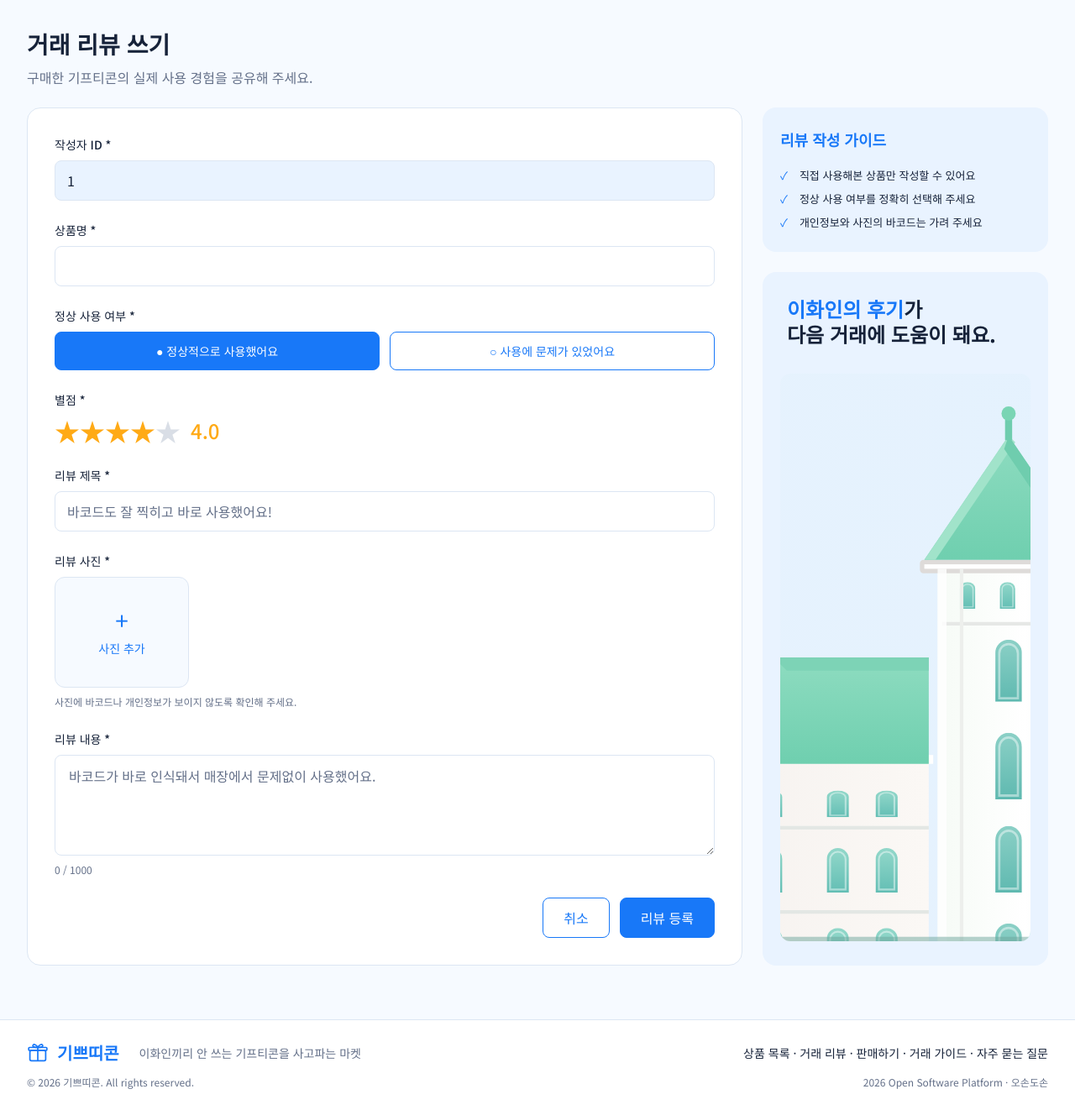
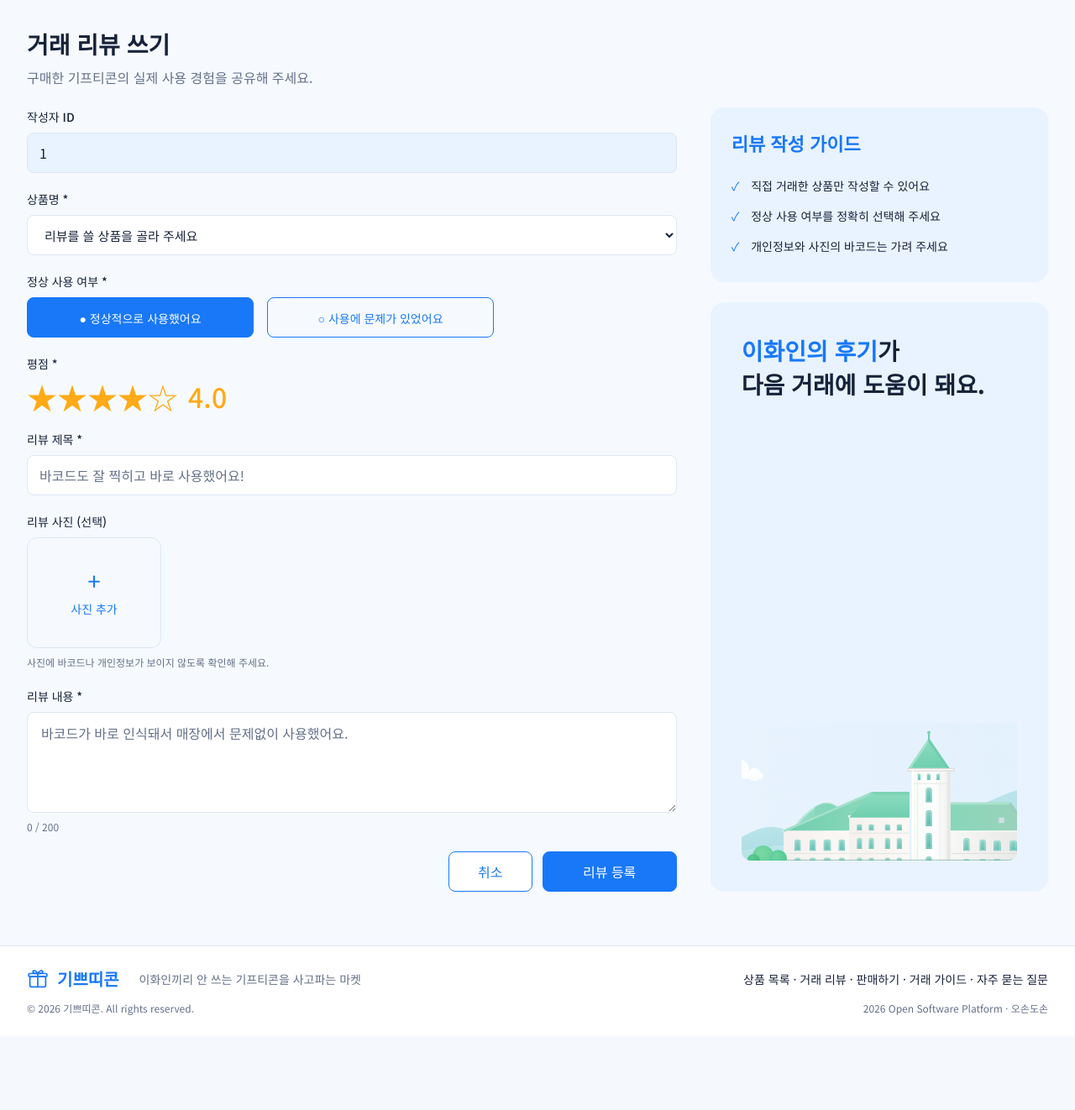
Before and after one commit to osp-5sondoson/2026_osp_project_5sondoson, a Flask app: page /reg_reviews in a window 1280 px wide. Shown: the part 88-1410 px from the top of the page at 84% size. After the commit the page ends 1297 px from the top, so only its background shows below. Run offline with Flask 3, Linux system fonts and the light colour scheme; the visitor is signed in with stand-in values (Sample User, id 1); data that the repository does not hold is empty; parts of the project's set-up code (start-up, migrations or seed data) failed here and were passed over.

Commit message:
style(review): 리뷰 작성 화면을 피그마 04에 맞춤 (상품명 드롭다운, 비율, 평점 별, 사진 선택)

```diff
--- a/app.py
+++ b/app.py
@@ -270,7 +270,10 @@ def reg_review():
     product = normalize_item(item_name, raw) if isinstance(raw, dict) else None
     if product:
         product = {**raw, **product}
-    return render_template("reg_reviews.html", item_name=item_name, product=product)
+    # 피그마 04: 상품명은 드롭다운. 등록된 상품 이름을 보기로 넘김
+    item_names = sorted(DB.get_items().keys())
+    return render_template("reg_reviews.html", item_name=item_name, product=product,
+                           item_names=item_names)
 
 
 # 내 기프티콘함(특별페이지) 샘플 데이터: 로그인한 구매자가 산 기프티콘
--- a/static/css/review.css
+++ b/static/css/review.css
@@ -462,16 +462,53 @@ img.avatar {
 }
 
 /* 리뷰 작성 */
+/* 피그마 04: 폼 900 : 오른쪽 468, 사이 40 */
 .write-layout {
   display: grid;
-  grid-template-columns: 1fr 340px;
-  gap: 24px;
+  grid-template-columns: minmax(0, 900fr) minmax(0, 468fr);
+  gap: 40px;
   align-items: stretch;
 }
 
+/* 공통 .form의 카드 모양만 끔 (상품 등록 화면과 같은 방식) */
 .write-layout .form {
   max-width: none;
-  padding: 32px;
+  padding: 0;
+  background-color: transparent;
+  border: 0;
+  border-radius: 0;
+}
+
+.write-layout .form__field {
+  margin-bottom: 20px;
+}
+
+/* 상품명 드롭다운 */
+.select-wrap select {
+  box-sizing: border-box;
+  width: 100%;
+  height: 48px;
+  padding: 0 16px;
+  font: inherit;
+  font-size: 15px;
+  color: var(--text);
+  background-color: var(--surface);
+  border: 1px solid var(--border);
+  border-radius: 8px;
+  cursor: pointer;
+}
+
+.select-wrap select:focus {
+  outline: none;
+  border-color: var(--primary);
+}
+
+.write-cancel {
+  width: 100px;
+}
+
+.write-submit {
+  width: 160px;
 }
 
 .input--readonly {
@@ -504,9 +541,18 @@ img.avatar {
   opacity: 0;
 }
 
+.choice {
+  gap: 16px;
+}
+
+/* 피그마 04: 버튼은 글자 길이만큼(270·290), 왼쪽 정렬 */
 .choice label {
-  flex: 1;
-  padding: 10px 16px;
+  flex: 0 0 auto;
+  min-width: 270px;
+  box-sizing: border-box;
+  height: 48px;
+  padding: 12px 24px;
+  font-size: 15px;
   font-size: 14px;
   text-align: center;
   color: var(--primary);
@@ -549,21 +595,26 @@ img.avatar {
   opacity: 0;
 }
 
+/* 피그마 04: 고른 별은 ★, 나머지는 테두리만 있는 ☆ (둘 다 주황) */
 .rating-input__stars label {
-  font-size: 30px;
-  line-height: 36px;
-  color: #d9dee6;
+  font-size: 36px;
+  line-height: 40px;
+  color: var(--amber);
   cursor: pointer;
 }
 
-.rating-input__stars input:checked ~ label,
-.rating-input__stars label:hover,
-.rating-input__stars label:hover ~ label {
-  color: var(--amber);
+.rating-input__stars label::before {
+  content: "☆";
+}
+
+.rating-input__stars input:checked ~ label::before,
+.rating-input__stars label:hover::before,
+.rating-input__stars label:hover ~ label::before {
+  content: "★";
 }
 
 .rating-input__score {
-  font-size: 24px;
+  font-size: 32px;
   font-weight: 500;
   color: var(--amber);
 }
@@ -576,7 +627,7 @@ img.avatar {
 }
 
 .side-card {
-  padding: 20px;
+  padding: 24px;
   background-color: var(--surface);
   border: 1px solid var(--border);
   border-radius: var(--radius-card-lg);
@@ -588,8 +639,8 @@ img.avatar {
 }
 
 .side-card__title {
-  margin: 0 0 12px;
-  font-size: 18px;
+  margin: 0 0 16px;
+  font-size: 22px;
 }
 
 .side-card__title--primary {
@@ -628,15 +685,15 @@ img.avatar {
 }
 
 .side-product__seller {
-  font-size: 12px;
+  font-size: 14px;
   color: var(--text-secondary);
 }
 
 .guide {
   margin: 0;
   padding: 0;
-  font-size: 13px;
-  line-height: 28px;
+  font-size: 14px;
+  line-height: 36px;
   list-style: none;
 }
 
@@ -657,12 +714,15 @@ img.avatar {
   flex-direction: column;
 }
 
+.side-card--promo {
+  padding: 36px;
+}
+
 .side-card--promo p {
   margin: 0;
-  font-size: 24px;
+  font-size: 28px;
   font-weight: 700;
-  line-height: 30px;
-  padding: 8px 8px;
+  line-height: 40px;
 }
 
 .side-card--promo span {
@@ -722,9 +789,10 @@ img.avatar {
   }
 }
 
+/* 피그마 04: 구름까지 보이는 가로 풍경을 카드 아래쪽에 (약 2:1) */
 .side-card__campus {
-  flex: 1;
-  margin: 24px 0 8px;
+  margin: auto 0 0;
+  padding-top: 24px;
   overflow: hidden;
   border-radius: var(--radius-card);
 }
@@ -732,7 +800,7 @@ img.avatar {
 .side-card__campus img {
   display: block;
   width: 100%;
-  height: 100%;
+  aspect-ratio: 2 / 1;
   object-fit: cover;
-  object-position: 55% center;
+  object-position: 50% center;
 }
--- a/templates/reg_reviews.html
+++ b/templates/reg_reviews.html
@@ -11,13 +11,20 @@
   {# POST 저장 라우트와 DB 처리는 리뷰 저장 담당자가 연결한다. #}
   <form class="form" action="/submit_review_post" method="post" enctype="multipart/form-data">
    <div class="form__field">
-    <label for="writer">작성자 ID *</label>
+    <label for="writer">작성자 ID</label>
     <input type="text" name="writer" id="writer" value="{{ session.get('id', '') }}" readonly class="input--readonly" placeholder="로그인 후 작성 가능">
    </div>
    <div class="form__field">
     <label for="item">상품명 *</label>
-    <input type="text" name="item" id="item" value="{{ item_name }}" {% if item_name %}readonly class="input--readonly"{% endif %} required>
-    {% if product %}<p class="form__help">판매자 {{ product.seller }}님의 상품이에요.</p>{% endif %}
+    <div class="select-wrap">
+     <select name="item" id="item" required>
+      <option value="" disabled {% if not item_name %}selected{% endif %}>리뷰를 쓸 상품을 골라 주세요</option>
+      {% for n in item_names %}
+      <option value="{{ n }}" {% if n == item_name %}selected{% endif %}>{{ n }}</option>
+      {% endfor %}
+     </select>
+    </div>
+    {% if product %}<p class="form__help">판매자 {{ product.seller }}님과 거래한 상품이에요.</p>{% endif %}
    </div>
    <div class="form__field">
     <label>정상 사용 여부 *</label>
@@ -29,12 +36,12 @@
     </div>
    </div>
    <div class="form__field">
-    <label>별점 *</label>
+    <label>평점 *</label>
     <div class="rating-input">
      <div class="rating-input__stars">
       {% for n in range(5, 0, -1) %}
       <input type="radio" name="rating" id="star{{ n }}" value="{{ n }}" {% if n == 4 %}checked{% endif %}>
-      <label for="star{{ n }}" aria-label="{{ n }}점">★</label>
+      <label for="star{{ n }}" aria-label="{{ n }}점"></label>
       {% endfor %}
      </div>
      <span class="rating-input__score" id="rating_score">4.0</span>
@@ -45,25 +52,25 @@
     <input type="text" name="title" id="title" placeholder="바코드도 잘 찍히고 바로 사용했어요!" maxlength="40" required>
    </div>
    <div class="form__field">
-    <label for="file_input">리뷰 사진 *</label>
+    <label for="file_input">리뷰 사진 (선택)</label>
     <div class="pictures">
      <img id="preview" class="preview" alt="선택한 리뷰 사진 미리보기" style="display:none">
      <div class="picture-add">
       <span class="picture-add__plus">+</span>
       <span>사진 추가</span>
-      <input type="file" name="photo" id="file_input" accept="image/png,image/jpeg,image/gif,image/webp" required>
+      <input type="file" name="photo" id="file_input" accept="image/png,image/jpeg,image/gif,image/webp">
      </div>
     </div>
     <p class="form__help">사진에 바코드나 개인정보가 보이지 않도록 확인해 주세요.</p>
    </div>
    <div class="form__field">
     <label for="content">리뷰 내용 *</label>
-    <textarea name="content" id="content" rows="3" maxlength="1000" placeholder="바코드가 바로 인식돼서 매장에서 문제없이 사용했어요." required></textarea>
-    <p class="form__help"><span id="content_count">0</span> / 1000</p>
+    <textarea name="content" id="content" rows="3" maxlength="200" placeholder="바코드가 바로 인식돼서 매장에서 문제없이 사용했어요." required></textarea>
+    <p class="form__help"><span id="content_count">0</span> / 200</p>
    </div>
    <div class="form__actions">
-    <a class="button button--outline" href="/review">취소</a>
-    <input class="button" type="submit" value="리뷰 등록">
+    <a class="button button--outline write-cancel" href="/review">취소</a>
+    <input class="button write-submit" type="submit" value="리뷰 등록">
    </div>
   </form>
 
@@ -75,7 +82,7 @@
      <div>
       <span class="tag tag--ok">{{ product.category }}</span>
       <strong class="side-product__name">{{ product.name }}</strong>
-      <span class="side-product__price">{{ "{:,}".format(product.price) }}원</span>
+      <span class="side-product__price">{% if product.discount > 0 %}<em>{{ product.discount }}%</em> {% endif %}{{ "{:,}".format(product.price) }}원</span>
       <span class="side-product__seller">판매자 {{ product.seller }}{% if product.rating is not none %} · ★{{ product.rating }}{% endif %}</span>
      </div>
     </div>
@@ -83,7 +90,7 @@
    <div class="side-card side-card--tint">
     <h2 class="side-card__title side-card__title--primary">리뷰 작성 가이드</h2>
     <ul class="guide">
-     <li>직접 사용해본 상품만 작성할 수 있어요</li>
+     <li>직접 거래한 상품만 작성할 수 있어요</li>
      <li>정상 사용 여부를 정확히 선택해 주세요</li>
      <li>개인정보와 사진의 바코드는 가려 주세요</li>
     </ul>
@@ -109,6 +116,10 @@
    document.getElementById("rating_score").textContent = Number(el.value).toFixed(1);
   });
  });
+ // 상품을 바꾸면 오른쪽 "거래한 상품" 카드도 그 상품으로 다시 불러옴
+ document.getElementById("item").addEventListener("change", (e) => {
+  location.href = "{{ url_for('reg_review') }}?item=" + encodeURIComponent(e.target.value);
+ });
  const content = document.getElementById("content");
  content.addEventListener("input", () => {
   document.getElementById("content_count").textContent = content.value.length;
```
Also changed, not shown: other parts of static/css/review.css (+20 -7 lines).
